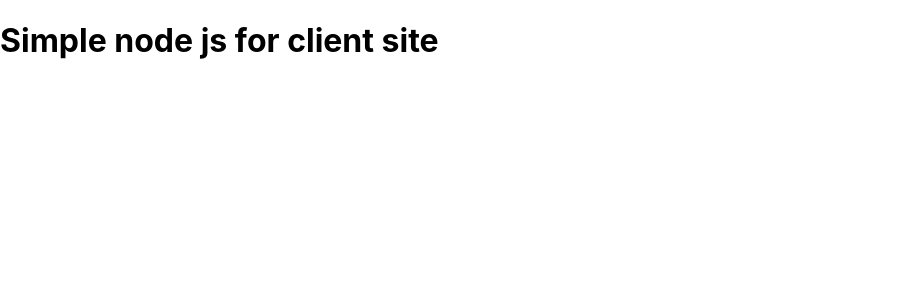
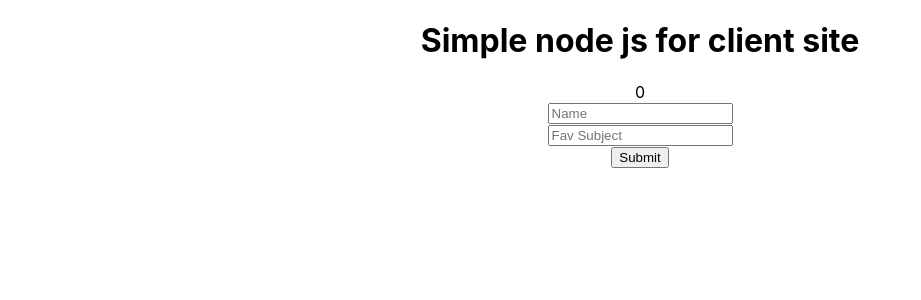
Before and after one commit to SumiAkter2/simple-node-js-client-site, a React (Create React App) app: page / in a window 1280 px wide. Shown: the top 300 px of the page, without its empty margins (0-921 px from the left). Built offline with nearby package versions, Linux system fonts and the light colour scheme; no server answers.

Commit message:
fetching studentS

```diff
--- a/src/App.js
+++ b/src/App.js
@@ -1,10 +1,24 @@
-import logo from "./logo.svg";
+import { useEffect, useState } from "react";
 import "./App.css";
 
 function App() {
+  const [students, setStudents] = useState([]);
+  useEffect(() => {
+    fetch("http://localhost:5000/students")
+      .then(res => res.json())
+    .then(data=>setStudents(data))
+  }, [])
   return (
-    <div>
+    <div className="App">
       <h1>Simple node js for client site</h1>
+      {
+        students.length
+}
+      <form>
+        <input type="text" placeholder="Name" name="name" /><br />
+        <input type="text" placeholder="Fav Subject" name="favSub" /> <br />
+        <button>Submit</button>
+      </form>
     </div>
   );
 }
```
